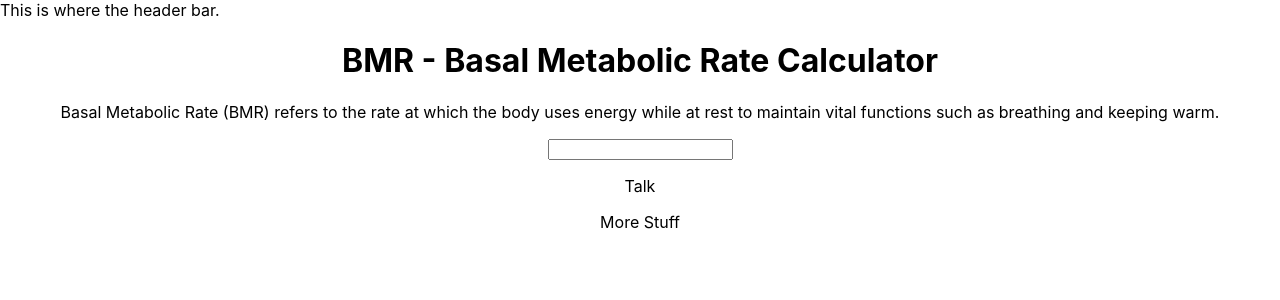
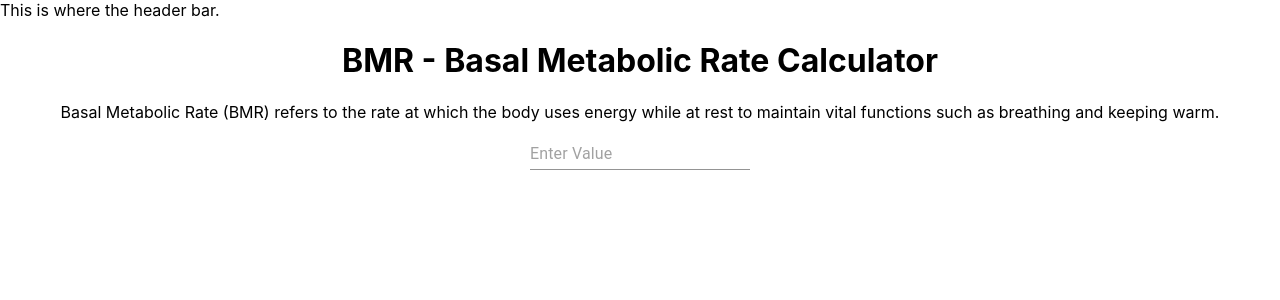
Before and after one commit to behtashgolshani/HackSprint, a React (Create React App) app in the folder hackathon_med_project/: page /bmr in a window 1280 px wide. Shown: the top 300 px of the page. Built offline with nearby package versions, Linux system fonts and the light colour scheme; the HTML template or start-up script is replaced by a standard one; what csx, typestyle would draw is missing.

Commit message:
Added TextFields for inputs

```diff
--- a/hackathon_med_project/package.json
+++ b/hackathon_med_project/package.json
@@ -3,6 +3,7 @@
   "version": "0.1.0",
   "private": true,
   "dependencies": {
+    "@material-ui/core": "^4.12.3",
     "@testing-library/jest-dom": "^5.14.1",
     "@testing-library/react": "^11.2.7",
     "@testing-library/user-event": "^12.8.3",
--- a/hackathon_med_project/src/pages/BMR/BMR.style.tsx
+++ b/hackathon_med_project/src/pages/BMR/BMR.style.tsx
@@ -8,6 +8,10 @@ export const title = s({
 });
 
 export const column = s({
+  columns: 2,
+  columnWidth: 10,
+});
+
+export const center = s({
   textAlign: "center",
-  columnCount: 2,
 });
--- a/hackathon_med_project/src/pages/BMR/BMR.tsx
+++ b/hackathon_med_project/src/pages/BMR/BMR.tsx
@@ -1,8 +1,15 @@
+import { Input, TextField } from "@material-ui/core";
 import React from "react";
+import { useState } from "react";
 import { style } from "typestyle";
 import * as styling from "./BMR.style";
 
 const BMR = () => {
+  const [textValue, setTextValue] = useState<number>();
+
+  const myFunc = (param: number) => {
+    return 0;
+  };
   return (
     <div>
       <div style={{ textAlign: "center" }}>
@@ -14,12 +21,26 @@ const BMR = () => {
           energy while at rest to maintain vital functions such as breathing and
           keeping warm.
         </p>
-        <div className={styling.column}>
-          <div className={styling.column}>
-            <input></input>
-          </div>
-          <p>Talk</p>
-          <p>More Stuff</p>
+        <div className={styling.center}>
+          <TextField
+            size="medium"
+            placeholder="Enter Value"
+            onChange={(e) =>
+              !isNaN(parseInt(e.target.value)) &&
+              setTextValue(parseInt(e.target.value))
+            }
+          />
+          <p>{textValue}</p>
+          {/* <form>
+            <label>
+              Age:
+              <Input type="number" name="age" />
+              Height:
+              <Input type="number" name="height" />
+              Weight:
+              <Input type="number" name="weight" />
+            </label>
+          </form> */}
         </div>
       </div>
     </div>
```
Also changed, not shown: 1 other file (tests, documents, lock files or other folders).
